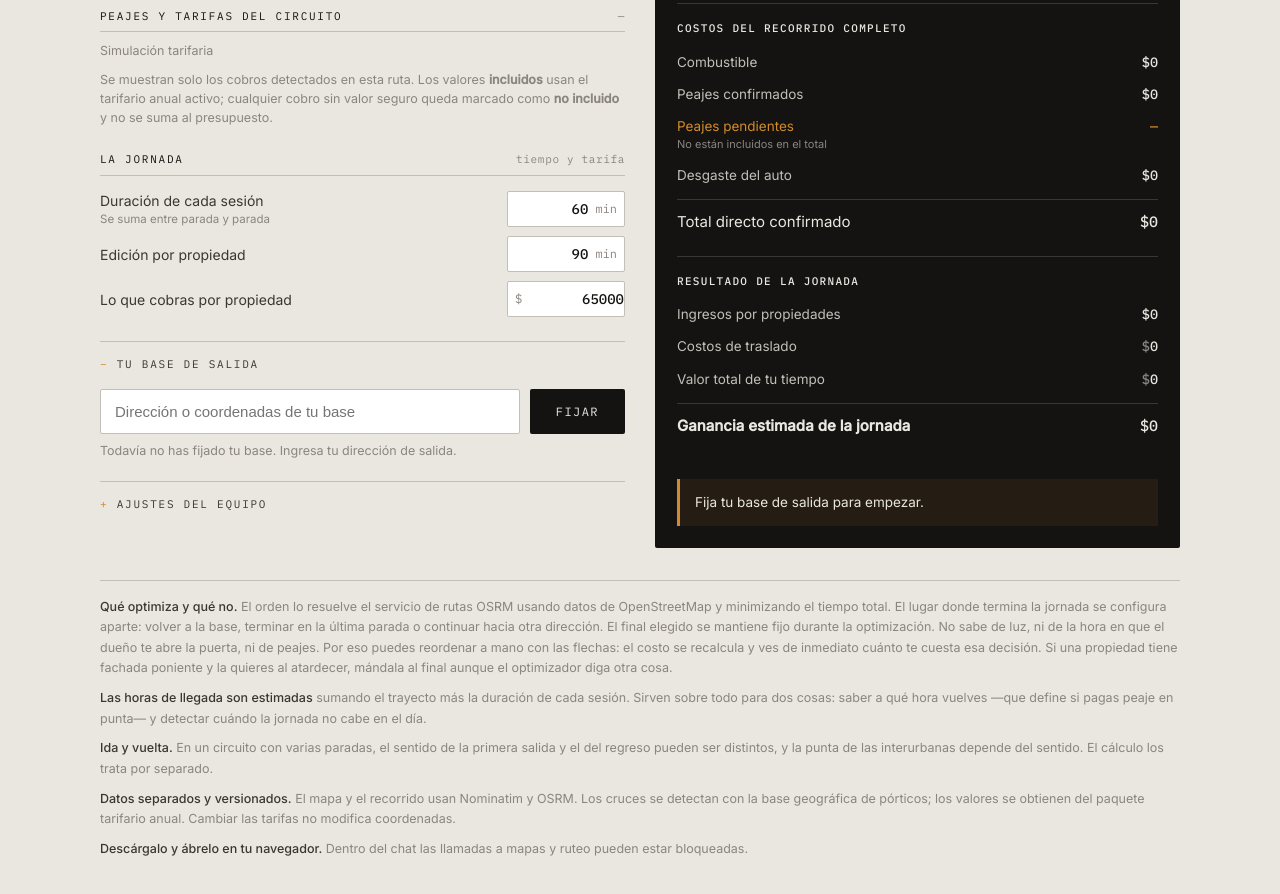
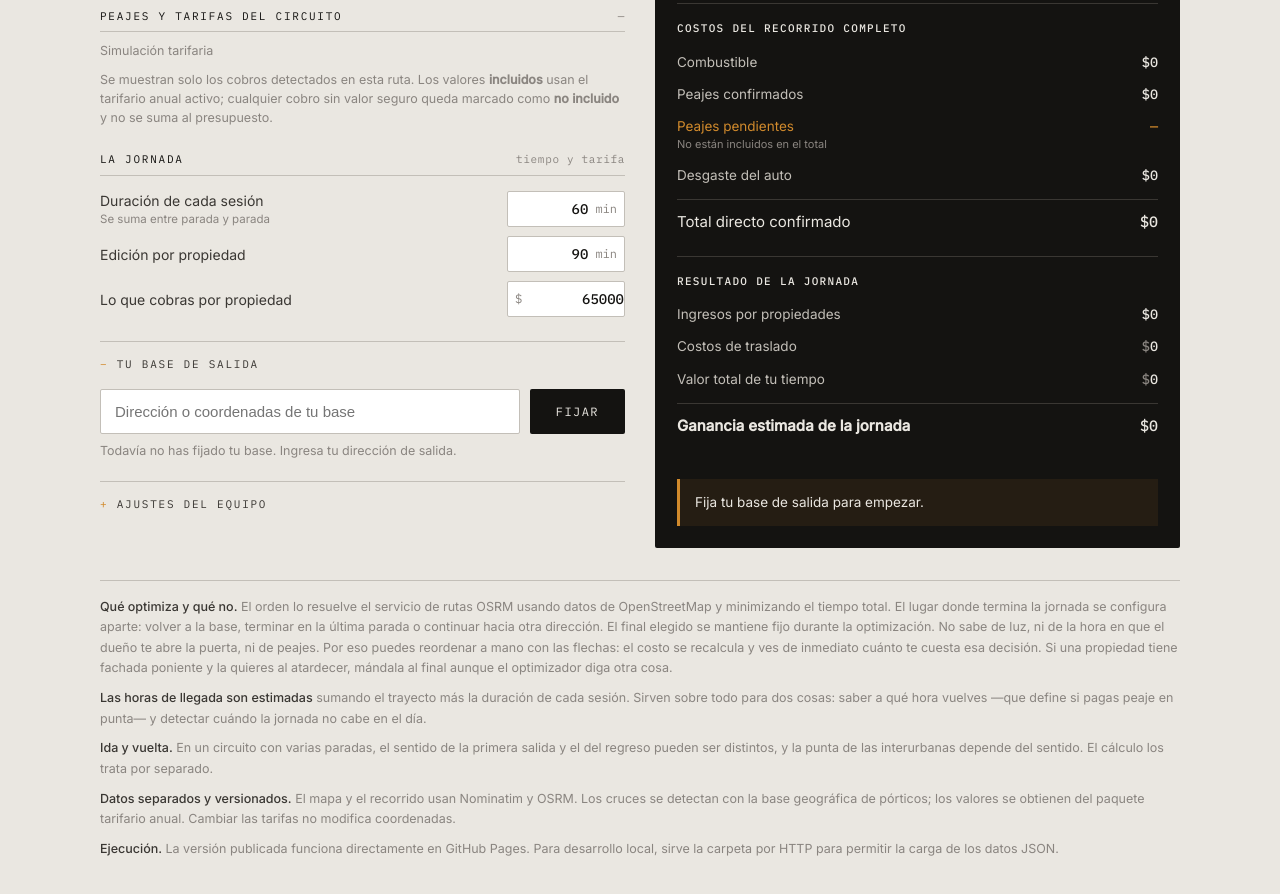
Before and after one commit to camilosilvae/calculadora-carretera, a website: page index.html in a window 1280 px wide. Shown: the part 1012-1906 px from the top of the page. Drawn offline with nearby package versions, Linux system fonts and the light colour scheme.

Commit message:
Actualizar presentación y texto de ejecución

```diff
--- a/index.html
+++ b/index.html
@@ -3,7 +3,7 @@
 <head>
 <meta charset="utf-8">
 <meta name="viewport" content="width=device-width, initial-scale=1">
-<title>Ruta multiparada — lectura clara y envío a Google Maps</title>
+<title>Calculadora de recorridos y peajes — Chile</title>
 <link rel="preconnect" href="https://fonts.googleapis.com">
 <link rel="preconnect" href="https://fonts.gstatic.com" crossorigin>
 <link href="https://fonts.googleapis.com/css2?family=Barlow+Condensed:wght@400;500;600&family=IBM+Plex+Mono:wght@400;500;600&family=Inter:wght@400;500&display=swap" rel="stylesheet">
@@ -248,7 +248,7 @@
     <p><b>Las horas de llegada son estimadas</b> sumando el trayecto más la duración de cada sesión. Sirven sobre todo para dos cosas: saber a qué hora vuelves —que define si pagas peaje en punta— y detectar cuándo la jornada no cabe en el día.</p>
     <p><b>Ida y vuelta.</b> En un circuito con varias paradas, el sentido de la primera salida y el del regreso pueden ser distintos, y la punta de las interurbanas depende del sentido. El cálculo los trata por separado.</p>
     <p><b>Datos separados y versionados.</b> El mapa y el recorrido usan Nominatim y OSRM. Los cruces se detectan con la base geográfica de pórticos; los valores se obtienen del paquete tarifario anual. Cambiar las tarifas no modifica coordenadas.</p>
-    <p><b>Descárgalo y ábrelo en tu navegador.</b> Dentro del chat las llamadas a mapas y ruteo pueden estar bloqueadas.</p>
+    <p><b>Ejecución.</b> La versión publicada funciona directamente en GitHub Pages. Para desarrollo local, sirve la carpeta por HTTP para permitir la carga de los datos JSON.</p>
     <p class="estado" id="estado"></p>
   </div>
 </div>
```
